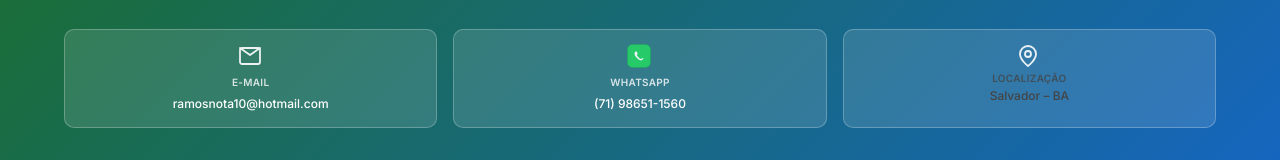
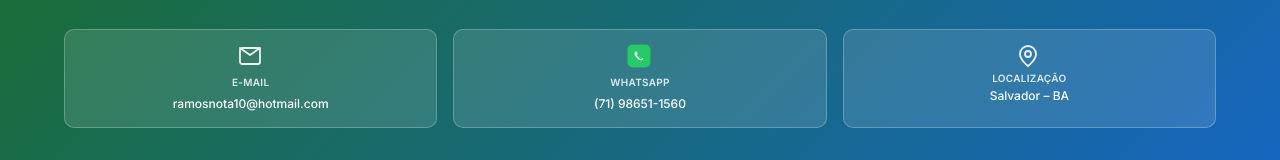
Before and after one commit to ViChagas07/Eude_Ramos, a Next.js app: page / in a window 1280 px wide. Shown: the part 2621-2781 px from the top of the page. Built offline with nearby package versions, Linux system fonts and the light colour scheme.

Commit message:
chorw: change of text color

```diff
--- a/app/globals.css
+++ b/app/globals.css
@@ -962,7 +962,8 @@ small,
 .contato-card-label {
   font-size: 10px;
   font-weight: 600;
-  opacity: 0.8;
+  color: var(--white);
+  opacity: 0.85;
   text-transform: uppercase;
   letter-spacing: 0.3px;
 }
@@ -970,6 +971,7 @@ small,
 .contato-card-value {
   font-size: 12px;
   font-weight: 500;
+  color: var(--white);
 }
 
 /* ═══════════ SOCIAL CTA (mobile: stacked) ═══════════ */
```
